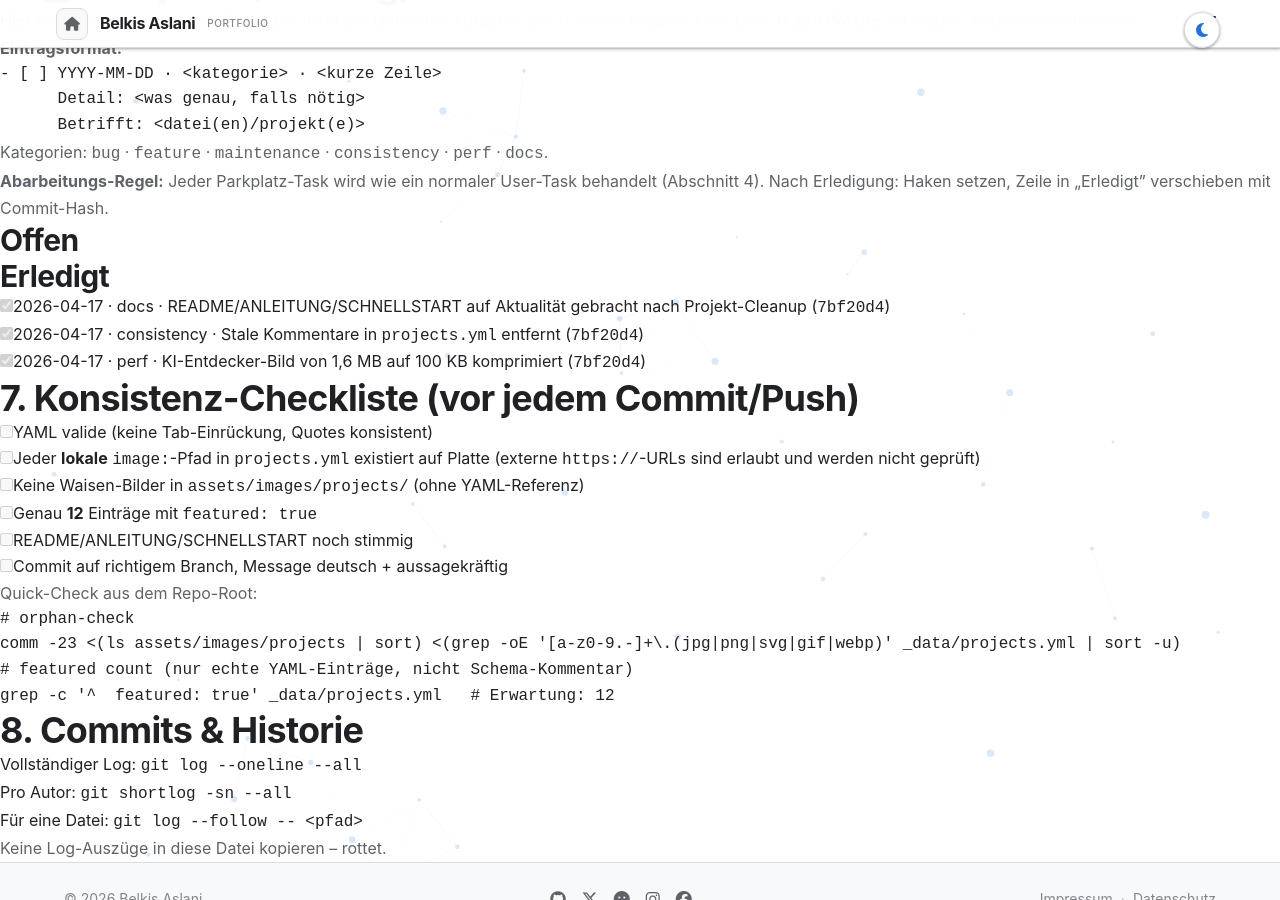
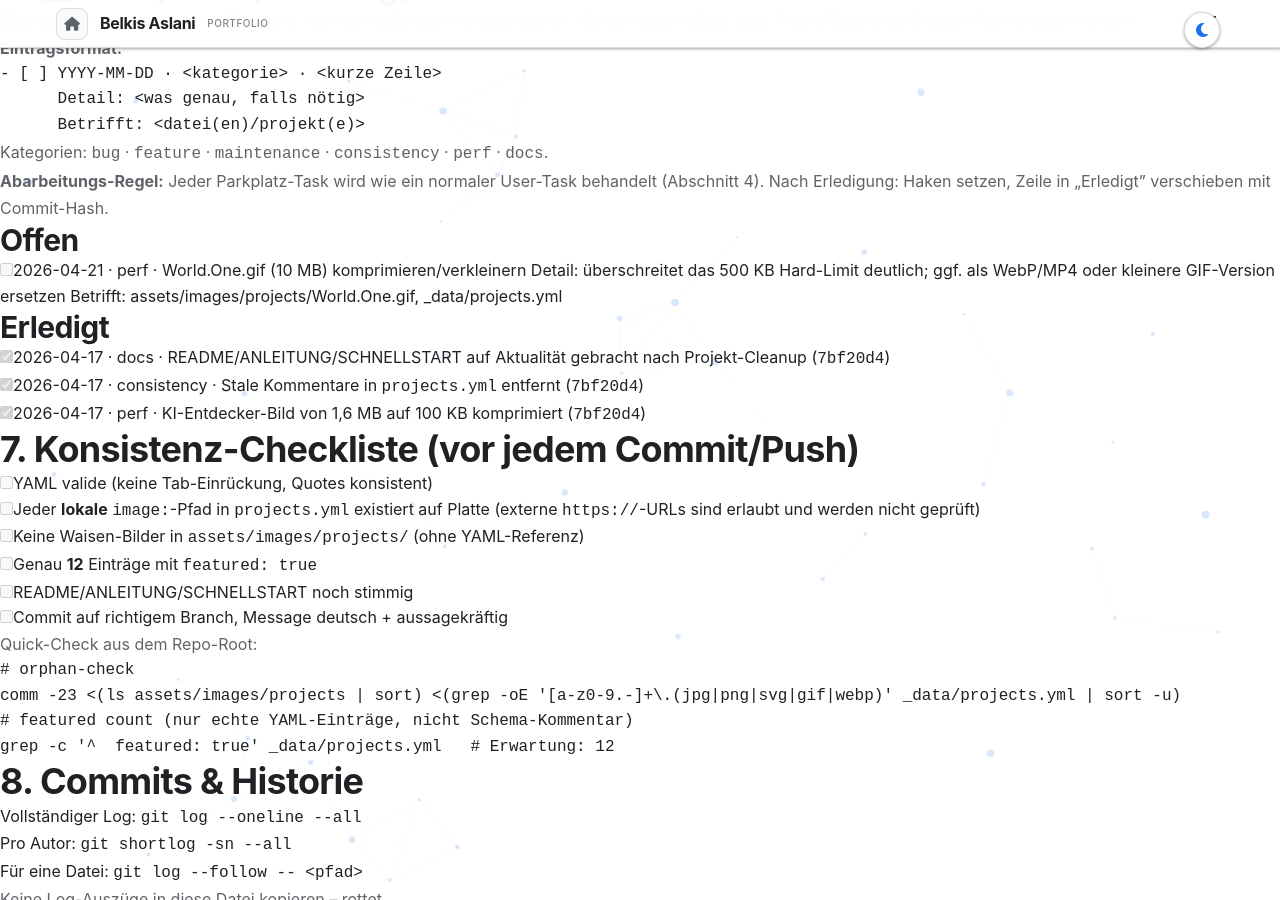
Before and after one commit to BEKO2210/My-table-of-contents-, a Jekyll site: the page built from CLAUDE.md, in a window 1280 px wide and 900 px high, scrolled down 1658 px. Built offline with Jekyll 4.4.1, drawn with Linux system fonts in a browser that asks for light colours; our own code applies the rules of GitHub Pages for plain Markdown files.

Commit message:
World One 2.0: animiertes GIF-Logo statt Screenshot
- Kachel-Bild auf World.One.gif umgestellt
- alte worldone-desktop.png entfernt
- Parkplatz: GIF ist 10 MB, muss komprimiert werden

```diff
--- a/CLAUDE.md
+++ b/CLAUDE.md
@@ -88,6 +88,9 @@ Kategorien: `bug` · `feature` · `maintenance` · `consistency` · `perf` · `d
 
 ### Offen
 <!-- Neueste oben. -->
+- [ ] 2026-04-21 · perf · World.One.gif (10 MB) komprimieren/verkleinern
+      Detail: überschreitet das 500 KB Hard-Limit deutlich; ggf. als WebP/MP4 oder kleinere GIF-Version ersetzen
+      Betrifft: assets/images/projects/World.One.gif, _data/projects.yml
 
 ### Erledigt
 <!-- Format: - [x] Datum · Kat · Zeile (<commit-hash>) -->
--- a/_data/projects.yml
+++ b/_data/projects.yml
@@ -19,7 +19,7 @@
 - name: "World One 2.0"
   description: "Der Zustand der Welt in einem Scroll-Erlebnis – 65+ Live-Datenquellen, automatisch via GitHub Actions aktualisiert"
   type: "project"
-  image: "/My-table-of-contents-/assets/images/projects/worldone-desktop.png"
+  image: "/My-table-of-contents-/assets/images/projects/World.One.gif"
   url: "https://beko2210.github.io/World.One_v2.0/"
   tags: ["Dashboard", "Open Data", "JavaScript", "GitHub Actions"]
   category: "Data"
```
Also changed, not shown: assets/images/projects/worldone-desktop.png (deleted).
